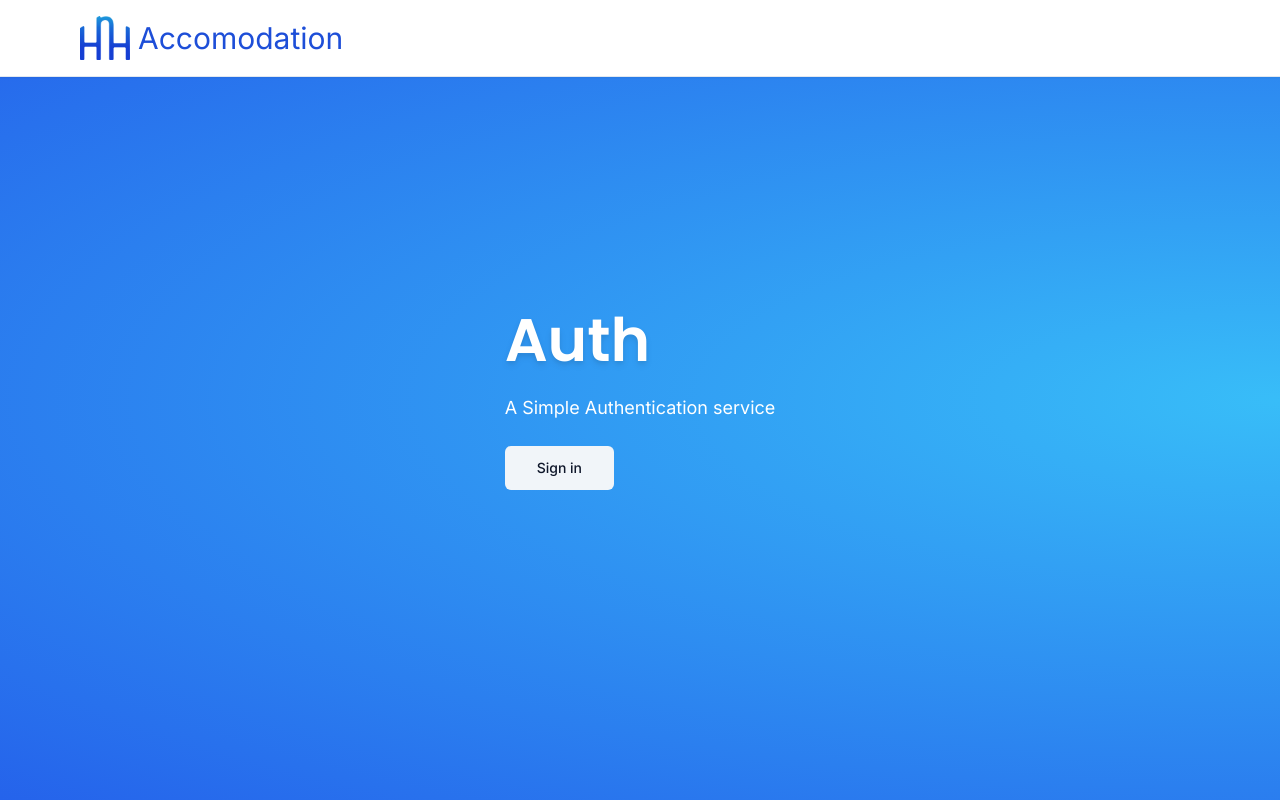
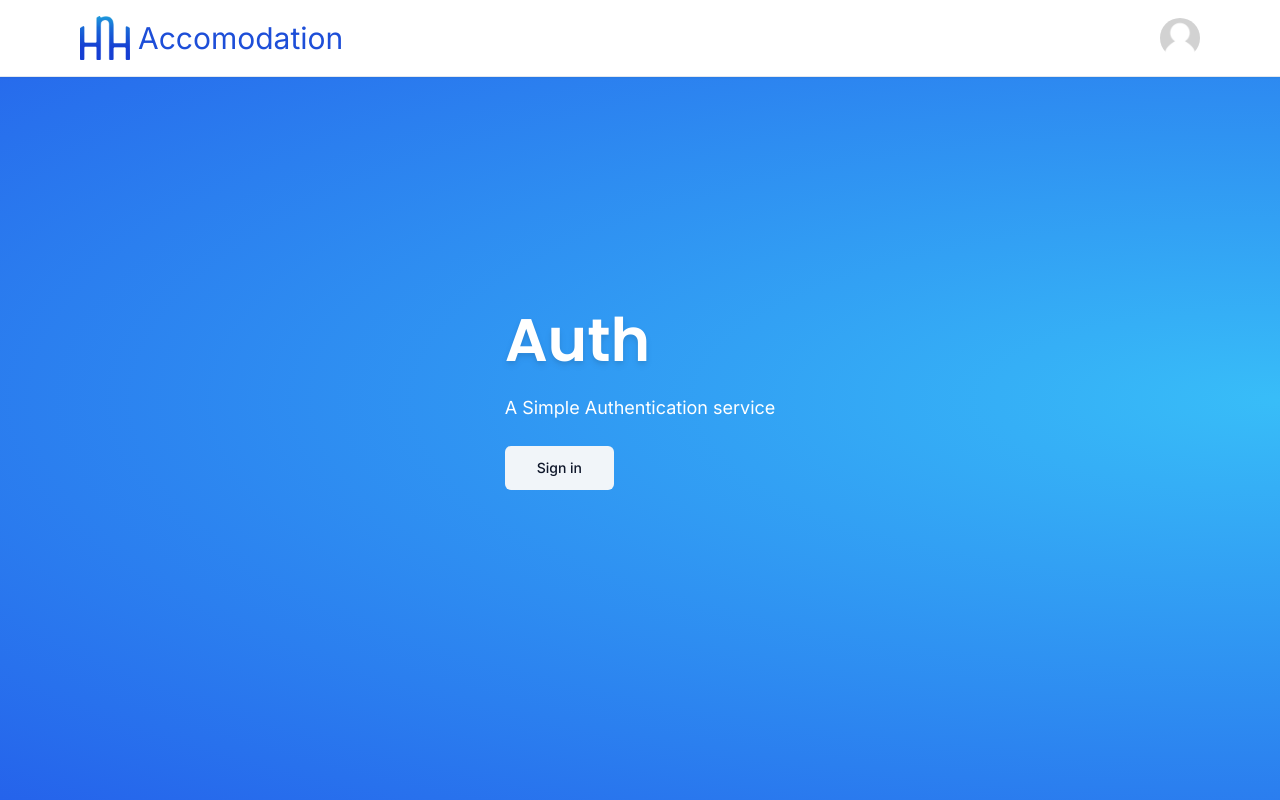
Before and after one commit to TeamM-KNUST/hnh-accommodation, a Next.js app: page / in a window 1280 px wide. Built offline with nearby package versions, Linux system fonts and the light colour scheme; no server answers.

Commit message:
Adding the navbar

```diff
--- a/app/(marketing)/(routes)/_components/navbar/Navbar.tsx
+++ b/app/(marketing)/(routes)/_components/navbar/Navbar.tsx
@@ -1,5 +1,6 @@
 import { Container } from "@/components/container"
 import { Logo } from "./logo"
+import { UserMenu } from "./usermenu"
 
 
 export const Navbar = () => {
@@ -8,7 +9,8 @@ export const Navbar = () => {
             <div className="py-4 border-b-[1px]">
                 <Container>
                     <div className="flex items-center justify-between gap-3 md:gap-0">
-                        <Logo/>
+                        <Logo />
+                        <UserMenu/>
                     </div>
                 </Container>
             </div>
--- /dev/null
+++ b/app/(marketing)/(routes)/_components/navbar/avatarImage.tsx
@@ -0,0 +1,33 @@
+import { Avatar, AvatarFallback, AvatarImage } from "@/components/ui/avatar";
+
+interface AvatarImgProps {
+    src?: string | undefined;
+    alt?: string;
+
+}
+
+
+export const AvatarImg =({src, alt}:AvatarImgProps) => {
+
+    return (
+        <Avatar>
+            <AvatarImage src={src||'/image/placeholder.jpg'  } alt={alt} />
+            <AvatarFallback>
+                <svg
+                    xmlns="http://www.w3.org/2000/svg"
+                    className="h-10 w-10"
+                    fill="none"
+                    viewBox="0 0 24 24"
+                    stroke="currentColor"
+                >
+                    <path
+                        strokeLinecap="round"
+                        strokeLinejoin="round"
+                        strokeWidth={2}
+                        d="M12 6v6m0 0v6m0-6h6m-6 0H6"
+                    />
+                </svg>
+            </AvatarFallback>
+        </Avatar>
+    )
+}
--- /dev/null
+++ b/app/(marketing)/(routes)/_components/navbar/usermenu.tsx
@@ -0,0 +1,9 @@
+import { AvatarImg } from "./avatarImage"
+
+export const UserMenu = () => {
+    return (
+        <div className="relative">
+            <AvatarImg />
+        </div>
+    )
+}
--- /dev/null
+++ b/components/ui/avatar.tsx
@@ -0,0 +1,50 @@
+"use client"
+
+import * as React from "react"
+import * as AvatarPrimitive from "@radix-ui/react-avatar"
+
+import { cn } from "@/lib/utils"
+
+const Avatar = React.forwardRef<
+  React.ElementRef<typeof AvatarPrimitive.Root>,
+  React.ComponentPropsWithoutRef<typeof AvatarPrimitive.Root>
+>(({ className, ...props }, ref) => (
+  <AvatarPrimitive.Root
+    ref={ref}
+    className={cn(
+      "relative flex h-10 w-10 shrink-0 overflow-hidden rounded-full",
+      className
+    )}
+    {...props}
+  />
+))
+Avatar.displayName = AvatarPrimitive.Root.displayName
+
+const AvatarImage = React.forwardRef<
+  React.ElementRef<typeof AvatarPrimitive.Image>,
+  React.ComponentPropsWithoutRef<typeof AvatarPrimitive.Image>
+>(({ className, ...props }, ref) => (
+  <AvatarPrimitive.Image
+    ref={ref}
+    className={cn("aspect-square h-full w-full", className)}
+    {...props}
+  />
+))
+AvatarImage.displayName = AvatarPrimitive.Image.displayName
+
+const AvatarFallback = React.forwardRef<
+  React.ElementRef<typeof AvatarPrimitive.Fallback>,
+  React.ComponentPropsWithoutRef<typeof AvatarPrimitive.Fallback>
+>(({ className, ...props }, ref) => (
+  <AvatarPrimitive.Fallback
+    ref={ref}
+    className={cn(
+      "flex h-full w-full items-center justify-center rounded-full bg-muted",
+      className
+    )}
+    {...props}
+  />
+))
+AvatarFallback.displayName = AvatarPrimitive.Fallback.displayName
+
+export { Avatar, AvatarImage, AvatarFallback }
--- a/package.json
+++ b/package.json
@@ -14,6 +14,7 @@
     "@auth/prisma-adapter": "^1.5.0",
     "@hookform/resolvers": "^3.3.4",
     "@prisma/client": "^5.13.0",
+    "@radix-ui/react-avatar": "^1.0.4",
     "@radix-ui/react-dialog": "^1.0.5",
     "@radix-ui/react-label": "^2.0.2",
     "@radix-ui/react-slot": "^1.0.2",
```
Also changed, not shown: public/image/placeholder.jpg (added), 1 other file (tests, documents, lock files or other folders).
